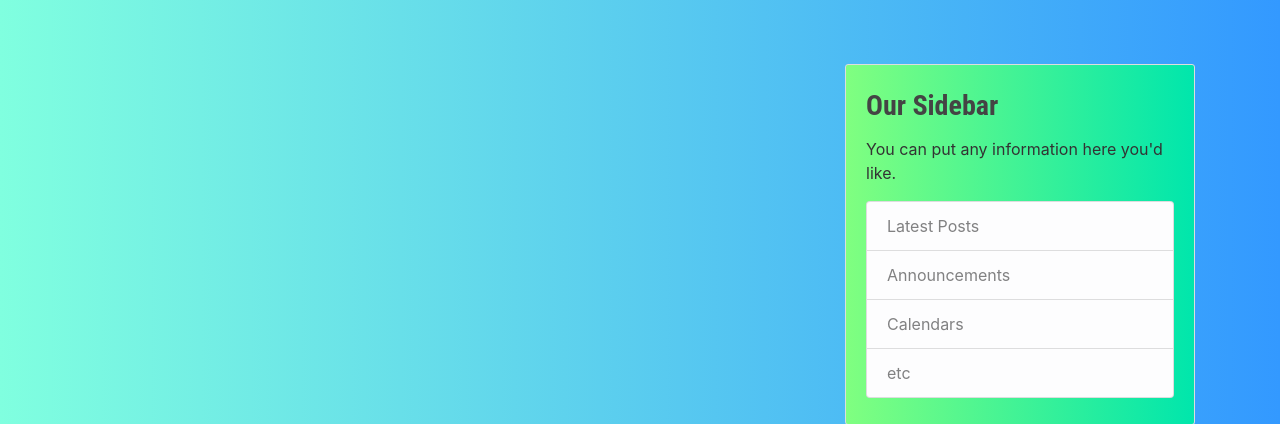
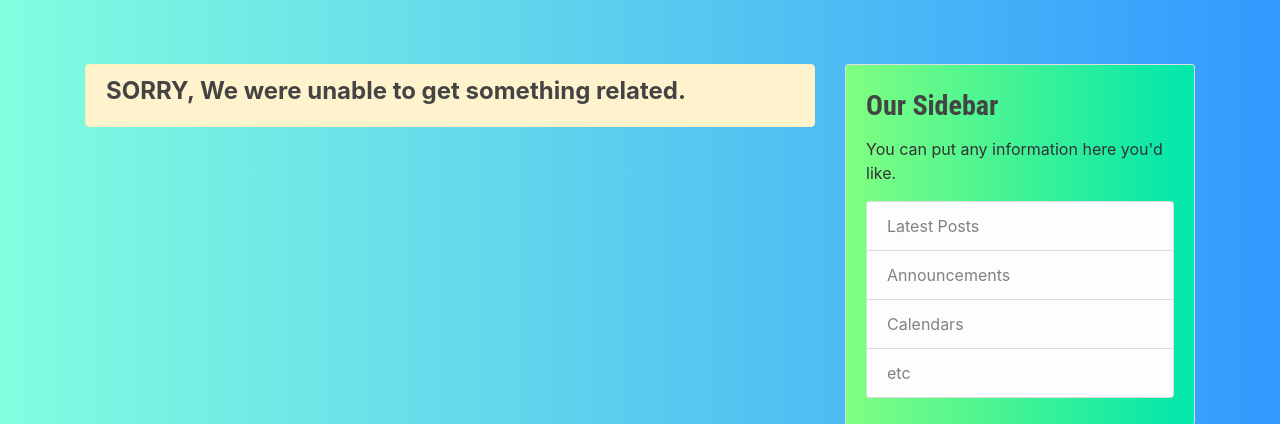
Before and after one commit to deepak2431/djangoBlog, a Django app: page / in a window 1280 px wide. Shown: the part 82-506 px from the top of the page. Run offline with Django 3.2, Linux system fonts and the light colour scheme; data that the repository does not hold is empty; some libraries are stand-ins or nearby versions.

Commit message:
Entered warning for no search result

```diff
--- a/blog/templates/blog/home.html
+++ b/blog/templates/blog/home.html
@@ -1,5 +1,11 @@
 {% extends "blog/base.html" %}
 {% block content %}
+{% if posts|length == 0 %}
+  <div class="alert alert-warning alert-dih4sh4missible fade show" role="alert">
+    <h4><strong>SORRY, We were unable to get something related.</strong> </h4>
+
+  </div>
+{% else %}
     {% for post in posts %}
         <article class="media content-section">
           <img class="rounded-circle article-img" src="{{ post.author.profile.image.url }}">
@@ -35,4 +41,5 @@
       {% endif %}
 
     {% endif %}
+{% endif %}
 {% endblock content %}
```
